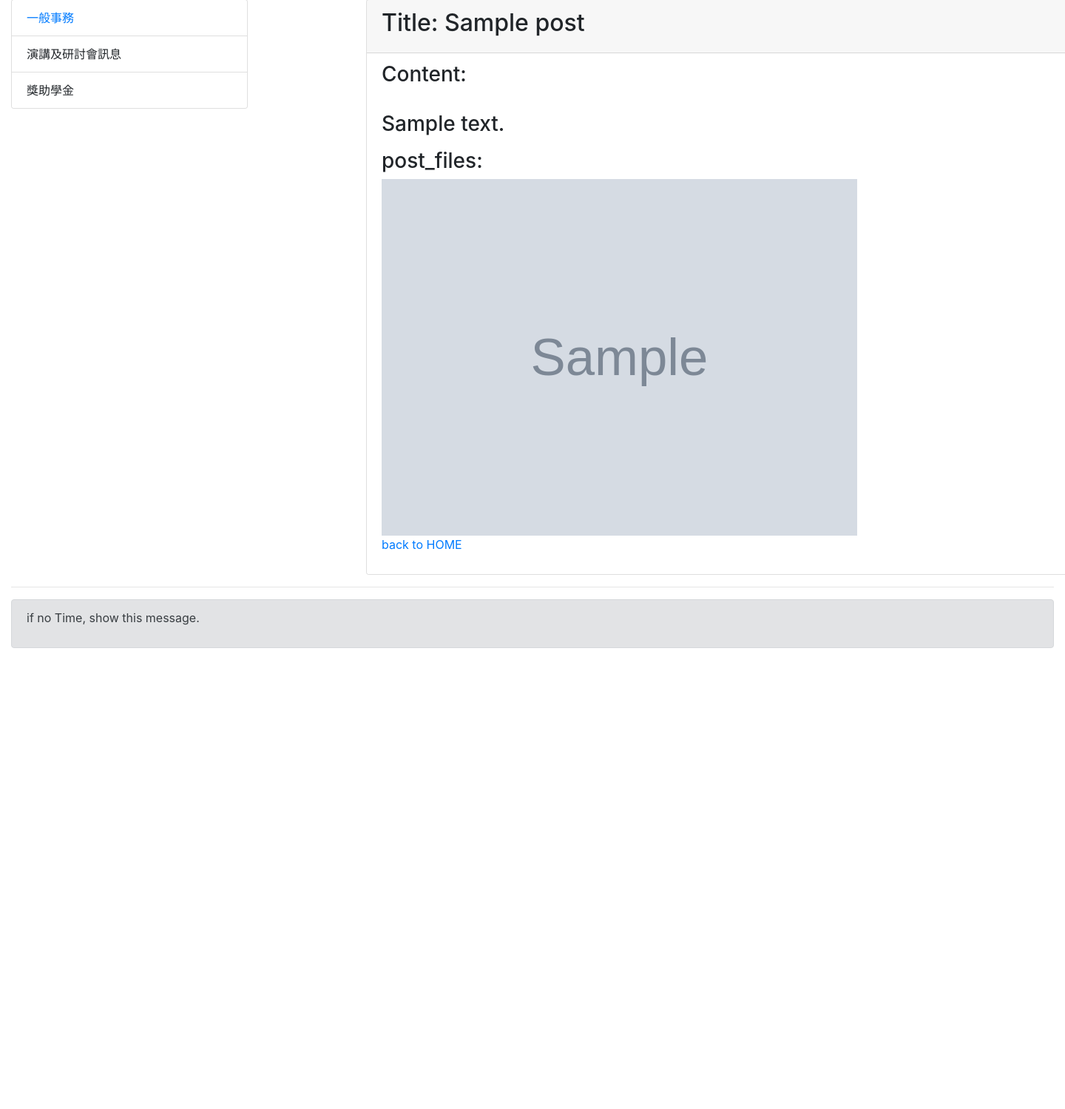
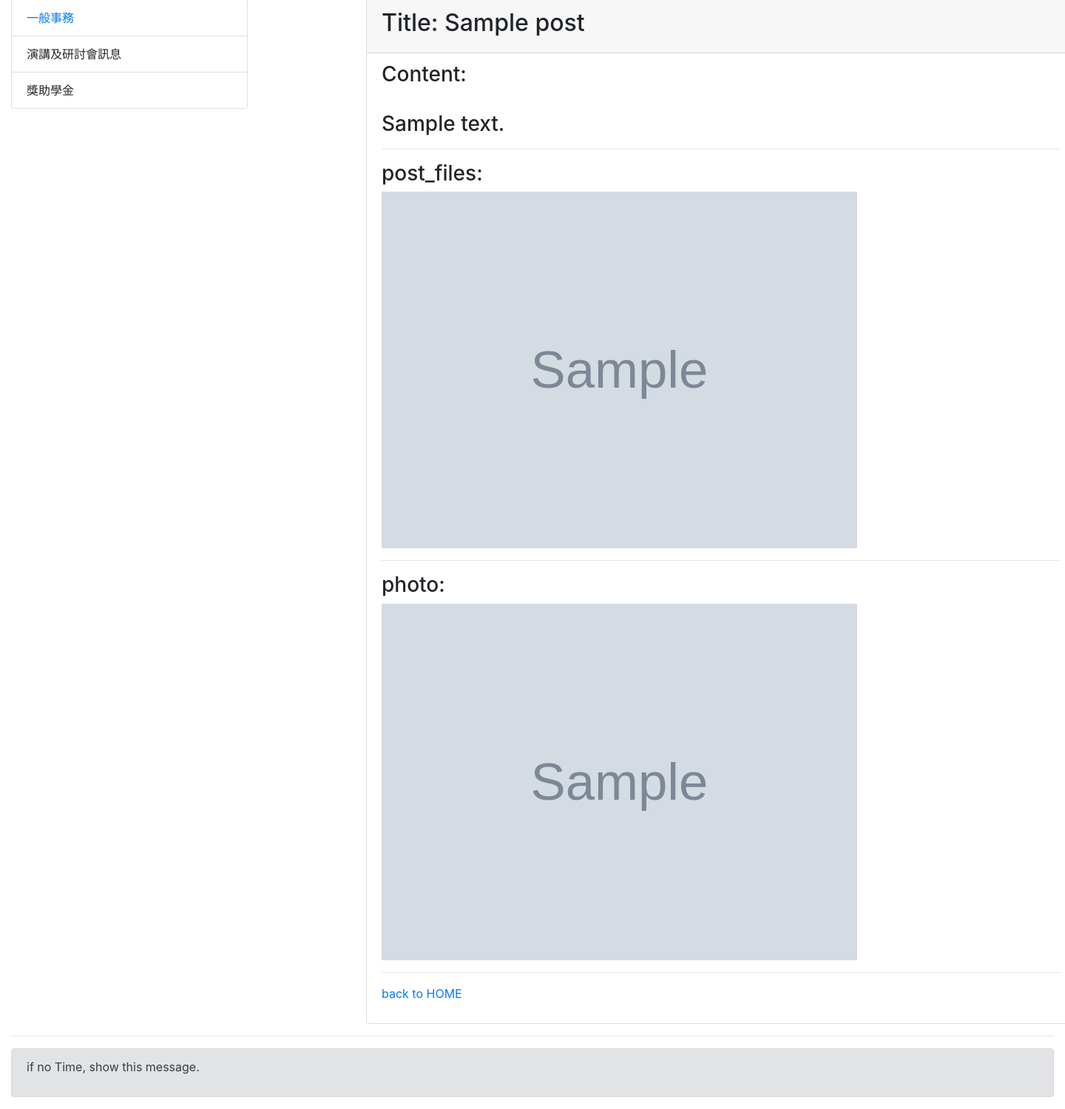
Before and after one commit to bessyhuang/django.demo_news, a Django app: a page that uses proj_news_blog/app_news_mainsite/templates/post.html in a window 1440 px wide. Shown: the part 170-1669 px from the top of the page at 74% size. Before the commit the page ends 1046 px from the top, so only its background shows below. Run offline with Django 3.2, Linux system fonts and the light colour scheme; tables that the repository leaves empty hold one stand-in row (values such as "Sample post"); grey boxes marked "Sample" are stand-in pictures; some libraries are stand-ins or nearby versions.

Commit message:
Image Uploads (整合至models.py的class Post)

```diff
--- a/proj_news_blog/app_news_mainsite/admin.py
+++ b/proj_news_blog/app_news_mainsite/admin.py
@@ -3,6 +3,6 @@ from .models import Post
 
 # 自訂Post顯示方式之類別
 class PostAdmin(admin.ModelAdmin):
-    list_display = ('title','slug','pub_date','post_files')
+    list_display = ('title','slug','pub_date','post_files','photo')
 
 admin.site.register(Post, PostAdmin)
--- a/proj_news_blog/app_news_mainsite/models.py
+++ b/proj_news_blog/app_news_mainsite/models.py
@@ -11,6 +11,8 @@ class Post(models.Model):
     #blank=True 可不上傳檔案;
     post_files = models.FileField(upload_to='post_files/', blank=True)
 
+    photo = models.ImageField(upload_to='photo/', blank=True)
+
     class Meta:
         ordering = ('-pub_date',)
 
--- a/proj_news_blog/app_news_mainsite/templates/post.html
+++ b/proj_news_blog/app_news_mainsite/templates/post.html
@@ -17,13 +17,26 @@
 		<li class="list-group-item">
 			<h3>Content:<br><br>{{ post.body | markdown}}</h3>
 
+			<hr>
+
 			{% if post.post_files %}
 			<h3>post_files:</h3>
 			<img src="{{ post.post_files.url }}" width="70%">
 			{% else %}
 			<p>No post_files ~</p>
 			{% endif %}
+
+			<hr>
+
+			{% if post.photo %}
+			<h3>photo:</h3>
+			<img src="{{ post.photo.url }}" width="70%">
+			{% else %}
+			<p>No photo ~</p>
+			{% endif %}
+
 			<br>
+			<hr>
 			<p><a href="/news_01">back to HOME</a></p>
 		</li>
 	</ul>
--- a/requirements.txt
+++ b/requirements.txt
@@ -1,5 +1,6 @@
 Django==2.1.7
 django-markdown-deux==1.0.5
 markdown2==2.3.7
+Pillow==5.4.1
 PyMySQL==0.9.3
 pytz==2018.9
```
Also changed, not shown: README.md, proj_news_blog/app_news_mainsite/migrations/0003_post_photo.py (added), proj_news_blog/media/photo/the-imitation-game-banner.jpg (added).
